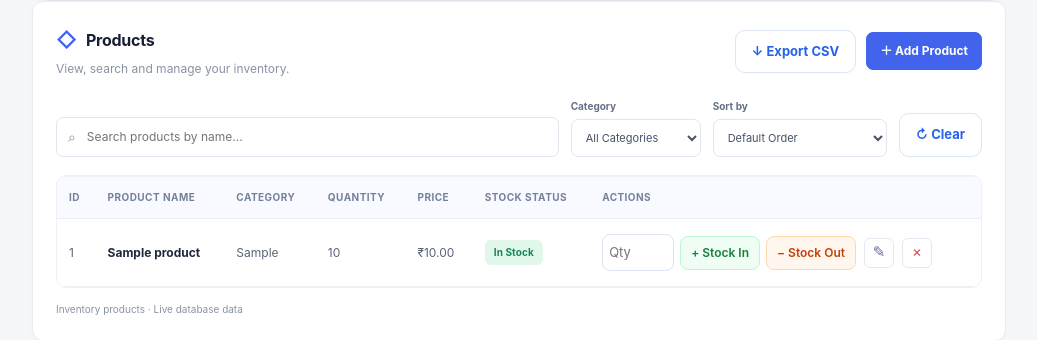
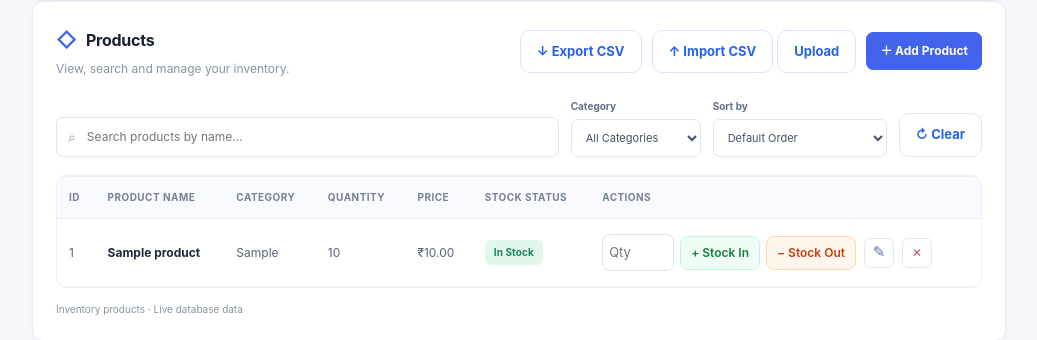
Before and after one commit to amanyadaav026/invantory-management-system, a Flask app: page / in a window 1280 px wide. Shown: the part 1378-1718 px from the top of the page, without its empty margins (240-1277 px from the left). Run offline with Flask 3, Linux system fonts and the light colour scheme; tables that the repository leaves empty hold one stand-in row (values such as "Sample post").

Commit message:
Add bulk CSV import feature

```diff
--- a/app.py
+++ b/app.py
@@ -142,6 +142,109 @@ def export_inventory():
             "Content-Disposition": "attachment; filename=stocktrack_inventory.csv"
         }
     )
+
+@app.route("/import-inventory", methods=["POST"])
+def import_inventory():
+    if "file" not in request.files:
+        flash("Please select a CSV file.")
+        return redirect(url_for("home"))
+
+    file = request.files["file"]
+
+    if file.filename == "":
+        flash("No file selected.")
+        return redirect(url_for("home"))
+
+    if not file.filename.lower().endswith(".csv"):
+        flash("Please upload a valid CSV file.")
+        return redirect(url_for("home"))
+
+    try:
+        csv_content = file.read().decode("utf-8-sig")
+
+        if not csv_content.strip():
+            flash("The CSV file is empty.")
+            return redirect(url_for("home"))
+
+        reader = csv.DictReader(io.StringIO(csv_content))
+
+        required_columns = {
+            "Product Name",
+            "Category",
+            "Quantity",
+            "Unit Price (INR)"
+        }
+
+        if not reader.fieldnames:
+            flash("Invalid CSV file: headers are missing.")
+            return redirect(url_for("home"))
+
+        reader.fieldnames = [header.strip() for header in reader.fieldnames]
+
+        if not required_columns.issubset(set(reader.fieldnames)):
+            flash("Invalid CSV format. Please use a StockTrack inventory CSV.")
+            return redirect(url_for("home"))
+
+        conn = sqlite3.connect("inventory.db")
+
+        imported = 0
+        duplicates = 0
+        invalid = 0
+
+        for row in reader:
+            name = (row.get("Product Name") or "").strip()
+            category = (row.get("Category") or "").strip()
+
+            try:
+                quantity = int(row.get("Quantity", ""))
+                price = float(row.get("Unit Price (INR)", ""))
+
+                if not name or not category or quantity < 0 or not (price >= 0):
+                    invalid += 1
+                    continue
+
+            except (ValueError, TypeError):
+                invalid += 1
+                continue
+
+            existing_product = conn.execute(
+                """
+                SELECT id FROM products
+                WHERE LOWER(name) = LOWER(?)
+                AND LOWER(category) = LOWER(?)
+                """,
+                (name, category)
+            ).fetchone()
+
+            if existing_product:
+                duplicates += 1
+                continue
+
+            conn.execute(
+                """
+                INSERT INTO products (name, category, quantity, price)
+                VALUES (?, ?, ?, ?)
+                """,
+                (name, category, quantity, price)
+            )
+
+            imported += 1
+
+        conn.commit()
+        conn.close()
+
+        flash(
+            f"CSV import complete! Imported: {imported}, "
+            f"Duplicates skipped: {duplicates}, Invalid rows skipped: {invalid}."
+        )
+
+    except UnicodeDecodeError:
+        flash("Unable to read this file. Please upload a UTF-8 CSV file.")
+
+    except csv.Error:
+        flash("There was an error reading the CSV file.")
+
+    return redirect(url_for("home"))
 
 @app.route("/add-product", methods=["POST"])
 def add_product():
--- a/templates/index.html
+++ b/templates/index.html
@@ -268,10 +268,22 @@
                             <a href="{{ url_for('export_inventory') }}" class="secondary-button">
                                 ↓ Export CSV
                             </a>
+
+                            <form action="{{ url_for('import_inventory') }}" method="POST" enctype="multipart/form-data" class="import-form">
+                                <label for="csv-file" class="secondary-button">
+                                    ↑ Import CSV
+                                </label>
+                                <input type="file" id="csv-file" name="file" accept=".csv" required hidden>
+                                <button type="submit" class="secondary-button">
+                                    Upload
+                                </button>
+                            </form>
+
                             <a href="#add-product" class="primary-button">
                                 ＋ Add Product
                             </a>
                         </div>
+
                     </div>
 
                     <div class="filter-toolbar">
```
